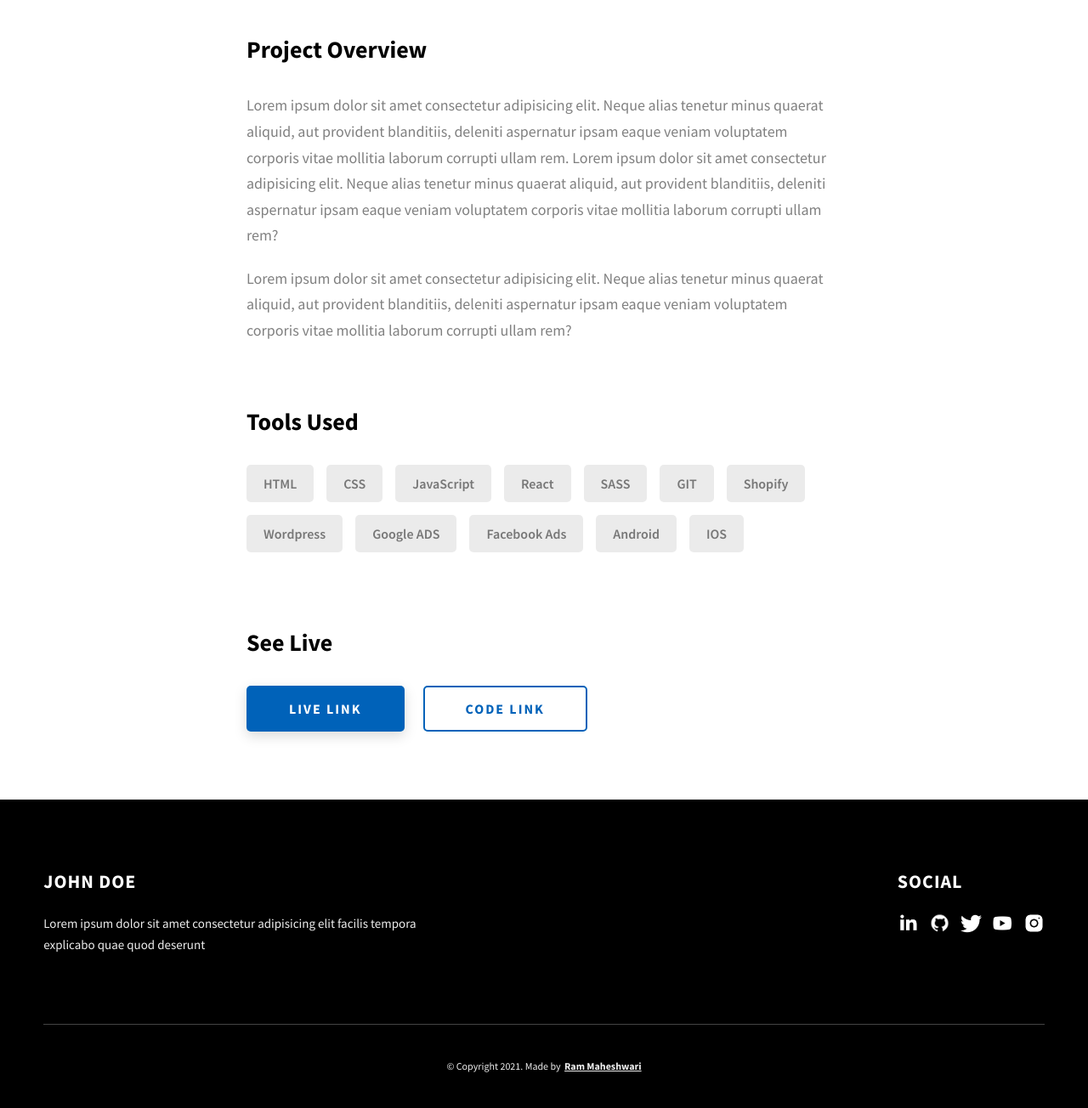
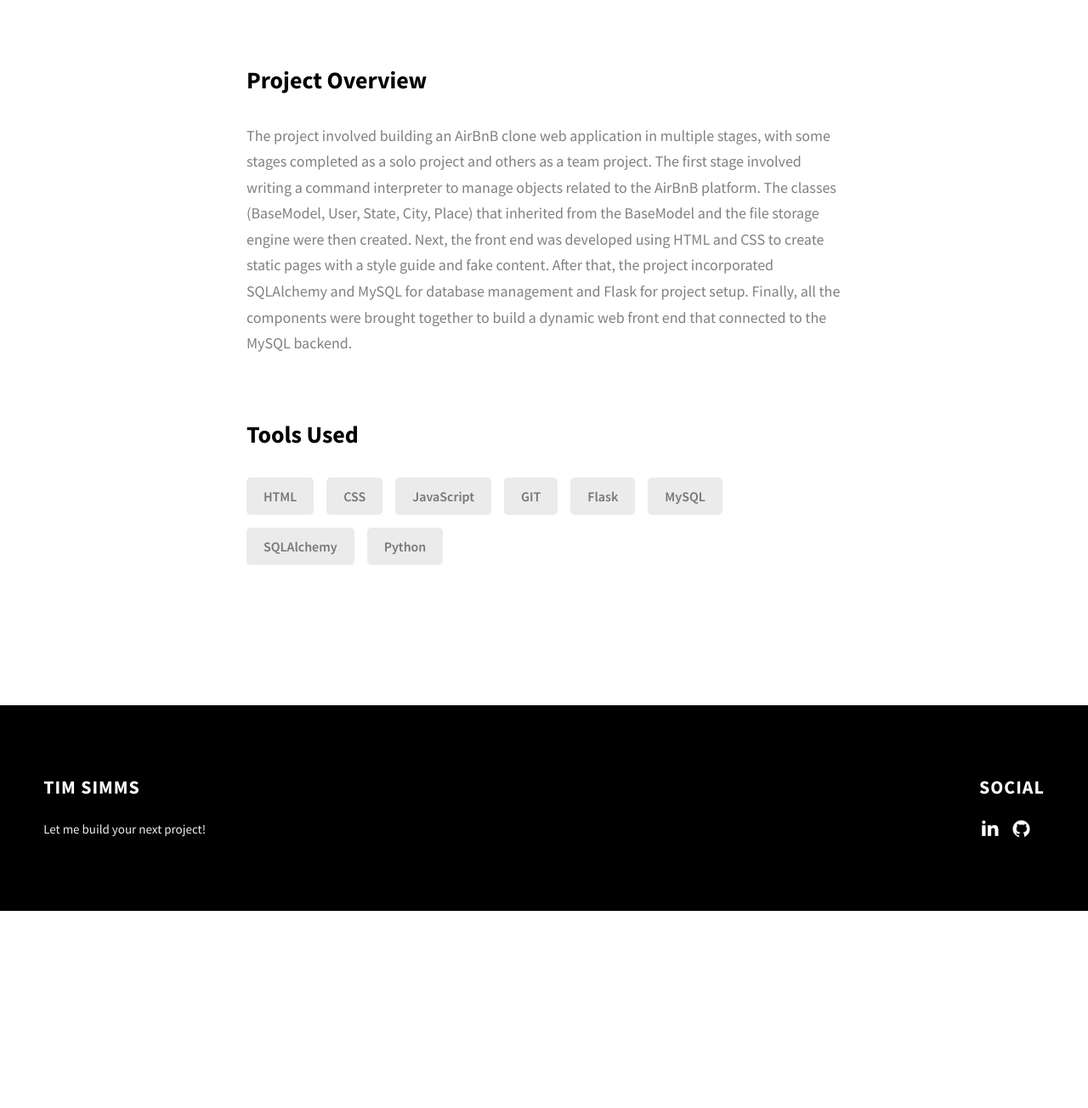
Before and after one commit to TimSimms84/portfolio, a website: page blossom.html in a window 1280 px wide. Shown: the part 1368-2672 px from the top of the page at 85% size. After the commit the page ends 2440 px from the top, so only its background shows below. Drawn offline with Linux system fonts and the light colour scheme.

Commit message:
add email, update airbinb project page

```diff
--- a/blossom.html
+++ b/blossom.html
@@ -1,33 +1,30 @@
 <!DOCTYPE html>
 <html lang="en">
+
 <head>
   <meta charset="UTF-8" />
   <meta name="viewport" content="width=device-width, initial-scale=1.0" />
   <meta http-equiv="X-UA-Compatible" content="ie=edge" />
-    <title>Case Study of Project 3</title>
+  <link rel="icon" type="images/x-icon" href="./assets/png/pngwing.com.png">
+  <title>Holberton AirBnB</title>
   <meta name="description" content="Case study page of Project" />
 
   <link rel="stylesheet" href="css/style.css" />
 
   <link rel="preconnect" href="https://fonts.googleapis.com" />
   <link rel="preconnect" href="https://fonts.gstatic.com" crossorigin />
-    <link
-      href="https://fonts.googleapis.com/css2?family=Source+Sans+Pro:wght@400;600;700;900&display=swap"
-      rel="stylesheet"
-    />
+  <link href="https://fonts.googleapis.com/css2?family=Source+Sans+Pro:wght@400;600;700;900&display=swap"
+    rel="stylesheet" />
 </head>
+
 <body>
   <header class="header">
     <div class="header__content">
       <div class="header__logo-container">
         <div class="header__logo-img-cont">
-            <img
-              src="./assets/png/john-doe.png"
-              alt="Ram Maheshwari Logo Image"
-              class="header__logo-img"
-            />
+          <img src="./assets/png/john-doe.png" alt="Ram Maheshwari Logo Image" class="header__logo-img" />
         </div>
-          <span class="header__logo-sub">John Doe</span>
+        <span class="header__logo-sub">Tim Simms</span>
       </div>
       <div class="header__main">
         <ul class="header__links">
@@ -47,16 +44,9 @@
           </li>
         </ul>
         <div class="header__main-ham-menu-cont">
-            <img
-              src="./assets/svg/ham-menu.svg"
-              alt="hamburger menu"
-              class="header__main-ham-menu"
-            />
-            <img
-              src="./assets/svg/ham-menu-close.svg"
-              alt="hamburger menu close"
-              class="header__main-ham-menu-close d-none"
-            />
+          <img src="./assets/svg/ham-menu.svg" alt="hamburger menu" class="header__main-ham-menu" />
+          <img src="./assets/svg/ham-menu-close.svg" alt="hamburger menu close"
+            class="header__main-ham-menu-close d-none" />
         </div>
       </div>
     </div>
@@ -84,16 +74,15 @@
   </header>
   <section class="project-cs-hero">
     <div class="project-cs-hero__content">
-        <h1 class="heading-primary">Project 3</h1>
+      <h1 class="heading-primary">Holberton AirBnB</h1>
       <div class="project-cs-hero__info">
         <p class="text-primary">
-            Lorem ipsum dolor sit amet consectetur adipisicing elit. Dignissimos
-            in numquam incidunt earum quaerat cum fuga, atque similique natus
-            nobis sit.
+        Multi-stage project to make a clone of AirBnB, spread out the course of our second trimester at Holberton School.
+        Some stages completed as a team project and others as a solo project.
         </p>
       </div>
       <div class="project-cs-hero__cta">
-          <a href="#" class="btn btn--bg" target="_blank">Live Link</a>
+        <a href="https://github.com/TimSimms84/AirBnB_clone_v4" class="btn btn--bg" target="_blank">github link</a>
       </div>
     </div>
   </section>
@@ -101,30 +90,22 @@
     <div class="main-container">
       <div class="project-details__content">
         <div class="project-details__showcase-img-cont">
-            <img
-              src="./assets/jpeg/project-mockup-example.jpeg"
-              alt="Project Image"
-              class="project-details__showcase-img"
-            />
+          <img src="./assets/jpeg/project-mockup-example.jpeg" alt="Project Image"
+            class="project-details__showcase-img" />
         </div>
         <div class="project-details__content-main">
           <div class="project-details__desc">
             <h3 class="project-details__content-title">Project Overview</h3>
             <p class="project-details__desc-para">
-                Lorem ipsum dolor sit amet consectetur adipisicing elit. Neque
-                alias tenetur minus quaerat aliquid, aut provident blanditiis,
-                deleniti aspernatur ipsam eaque veniam voluptatem corporis vitae
-                mollitia laborum corrupti ullam rem. Lorem ipsum dolor sit amet
-                consectetur adipisicing elit. Neque alias tenetur minus quaerat
-                aliquid, aut provident blanditiis, deleniti aspernatur ipsam
-                eaque veniam voluptatem corporis vitae mollitia laborum corrupti
-                ullam rem?
+              The project involved building an AirBnB clone web application in multiple stages, with some stages
+              completed as a solo project and others as a team project. The first stage involved writing a command
+              interpreter to manage objects related to the AirBnB platform. The classes (BaseModel, User, State, City,
+              Place) that inherited from the BaseModel and the file storage engine were then created. Next, the front
+              end was developed using HTML and CSS to create static pages with a style guide and fake content. After
+              that, the project incorporated SQLAlchemy and MySQL for database management and Flask for project setup.
+              Finally, all the components were brought together to build a dynamic web front end that connected to the
+              MySQL backend.
             </p>
-              <p class="project-details__desc-para">
-                Lorem ipsum dolor sit amet consectetur adipisicing elit. Neque
-                alias tenetur minus quaerat aliquid, aut provident blanditiis,
-                deleniti aspernatur ipsam eaque veniam voluptatem corporis vitae
-                mollitia laborum corrupti ullam rem?
             </p>
           </div>
           <div class="project-details__tools-used">
@@ -133,31 +114,12 @@
               <div class="skills__skill">HTML</div>
               <div class="skills__skill">CSS</div>
               <div class="skills__skill">JavaScript</div>
-                <div class="skills__skill">React</div>
-                <div class="skills__skill">SASS</div>
               <div class="skills__skill">GIT</div>
-                <div class="skills__skill">Shopify</div>
-                <div class="skills__skill">Wordpress</div>
-                <div class="skills__skill">Google ADS</div>
-                <div class="skills__skill">Facebook Ads</div>
-                <div class="skills__skill">Android</div>
-                <div class="skills__skill">IOS</div>
+              <div class="skills__skill">Flask</div>
+              <div class="skills__skill">MySQL</div>
+              <div class="skills__skill">SQLAlchemy</div>
+              <div class="skills__skill">Python</div>
             </div>
-            </div>
-            <div class="project-details__links">
-              <h3 class="project-details__content-title">See Live</h3>
-              <a
-                href="#"
-                class="btn btn--med btn--theme project-details__links-btn"
-                target="_blank"
-                >Live Link</a
-              >
-              <a
-                href="#"
-                class="btn btn--med btn--theme-inv project-details__links-btn"
-                target="_blank"
-                >Code Link</a
-              >
           </div>
         </div>
       </div>
@@ -171,60 +133,26 @@
             <span>Social</span>
           </h2>
           <div class="main-footer__social-cont">
-              <a target="_blank" rel="noreferrer" href="#">
-                <img
-                  class="main-footer__icon"
-                  src="./assets/png/linkedin-ico.png"
-                  alt="icon"
-                />
+            <a target="_blank" rel="noreferrer" href="https://www.linkedin.com/in/timcsimms/">
+              <img class="main-footer__icon" src="./assets/png/linkedin-ico.png" alt="icon" />
             </a>
-              <a target="_blank" rel="noreferrer" href="#">
-                <img
-                  class="main-footer__icon"
-                  src="./assets/png/github-ico.png"
-                  alt="icon"
-                />
-              </a>
-              <a target="_blank" rel="noreferrer" href="#">
-                <img
-                  class="main-footer__icon"
-                  src="./assets/png/twitter-ico.png"
-                  alt="icon"
-                />
-              </a>
-              <a target="_blank" rel="noreferrer" href="#">
-                <img
-                  class="main-footer__icon"
-                  src="./assets/png/yt-ico.png"
-                  alt="icon"
-                />
-              </a>
-              <a target="_blank" rel="noreferrer" href="#">
-                <img
-                  class="main-footer__icon main-footer__icon--mr-none"
-                  src="./assets/png/insta-ico.png"
-                  alt="icon"
-                />
+            <a target="_blank" rel="noreferrer" href="https://github.com/TimSimms84">
+              <img class=" main-footer__icon" src="./assets/png/github-ico.png" alt="icon" />
             </a>
           </div>
         </div>
         <div class="main-footer__row main-footer__row-2">
-            <h4 class="heading heading-sm text-lt">John Doe</h4>
+          <h4 class="heading heading-sm text-lt">Tim Simms</h4>
           <p class="main-footer__short-desc">
-              Lorem ipsum dolor sit amet consectetur adipisicing elit facilis
-              tempora explicabo quae quod deserunt
+            Let me build your next project!
           </p>
         </div>
       </div>
 
-        <div class="main-footer__lower">
-          &copy; Copyright 2021. Made by
-          <a rel="noreferrer" target="_blank" href="https://rammaheshwari.com"
-            >Ram Maheshwari</a
-          >
-        </div>
     </div>
   </footer>
+
   <script src="./index.js"></script>
 </body>
+
 </html>
```
Also changed, not shown: airBnB.html (+37 -109 lines), index.html (+7 -31 lines). Lines whose indentation alone changed are shown as unchanged.
